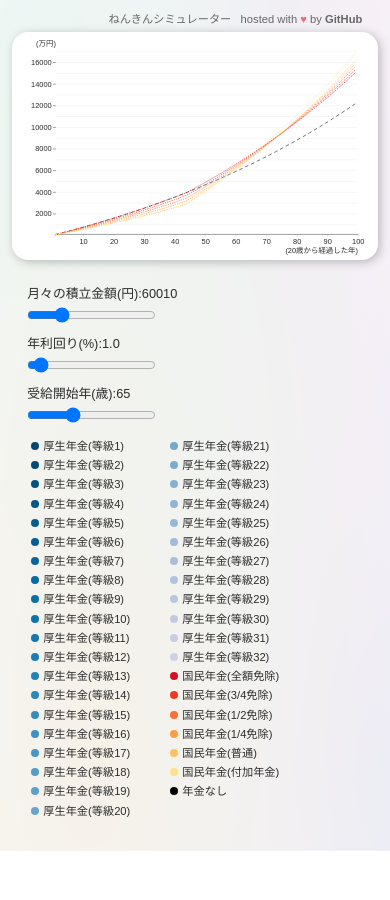
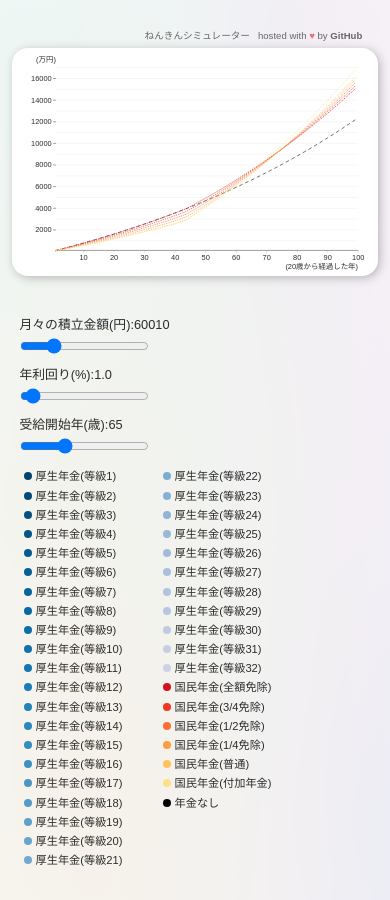
Before and after one commit to akiraaso/nenkin-simulator, a Nuxt app: page / in a window 390 px wide. Before the commit the page ends 851 px from the top, so only its background shows below. Built offline with nearby package versions, Linux system fonts and the light colour scheme.

Commit message:
Adjust mobile dimensions

```diff
--- a/components/chart.vue
+++ b/components/chart.vue
@@ -256,13 +256,15 @@ h1 {
   }
 
   #banner {
-    font-size: 0.7rem;
+    font-size: 0.6rem;
     align-items: flex-end;
-    padding: 0 calc(3vw + 1rem) 1.5vw 0;
+    padding: 5vh calc(3vw + 1rem) 6px 0;
   }
 
   #sidebar {
     height: 70vh;
+    padding-top: 0;
+    margin: 4vh 2vw 0 5vw;
   }
 
   #variables-pane {
```
